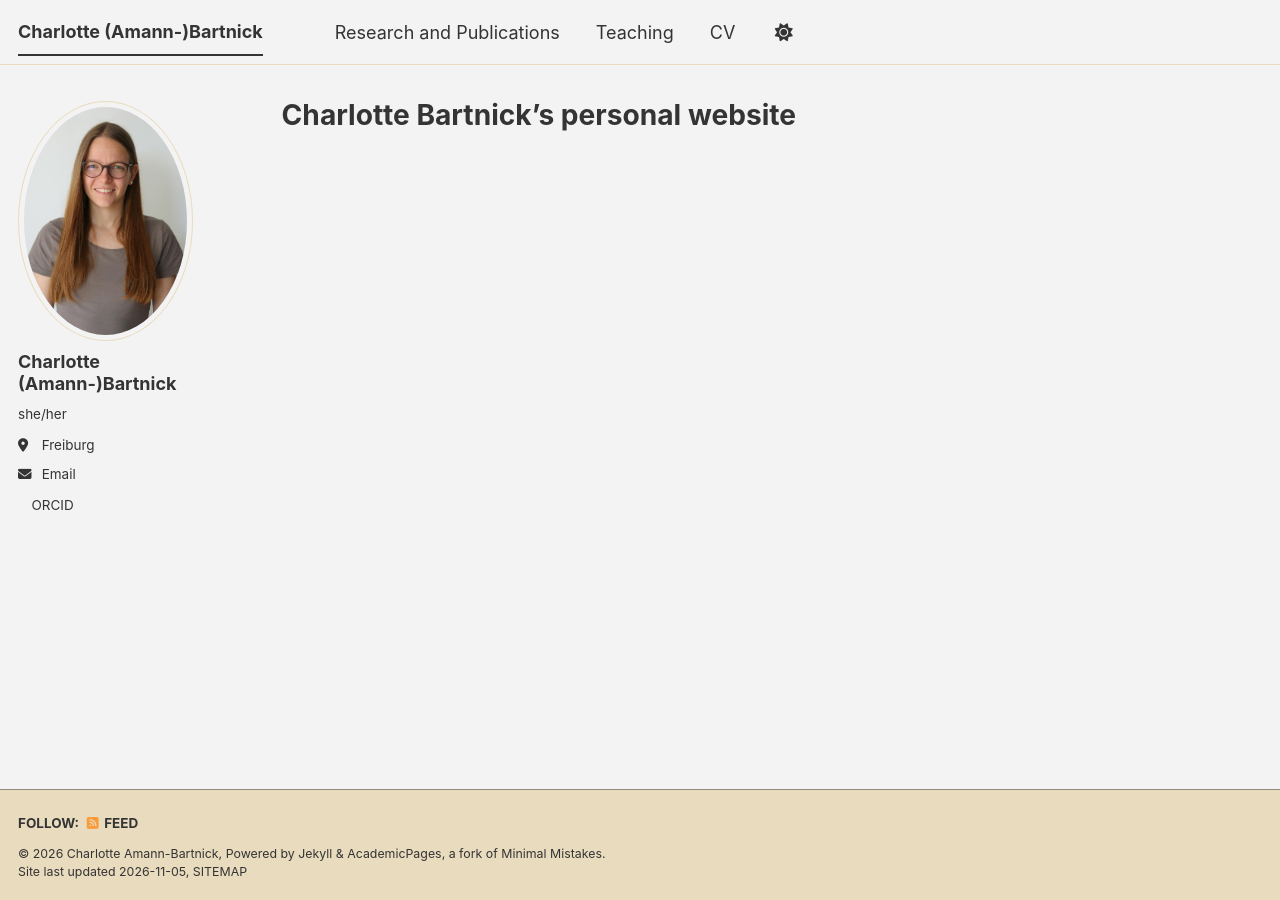
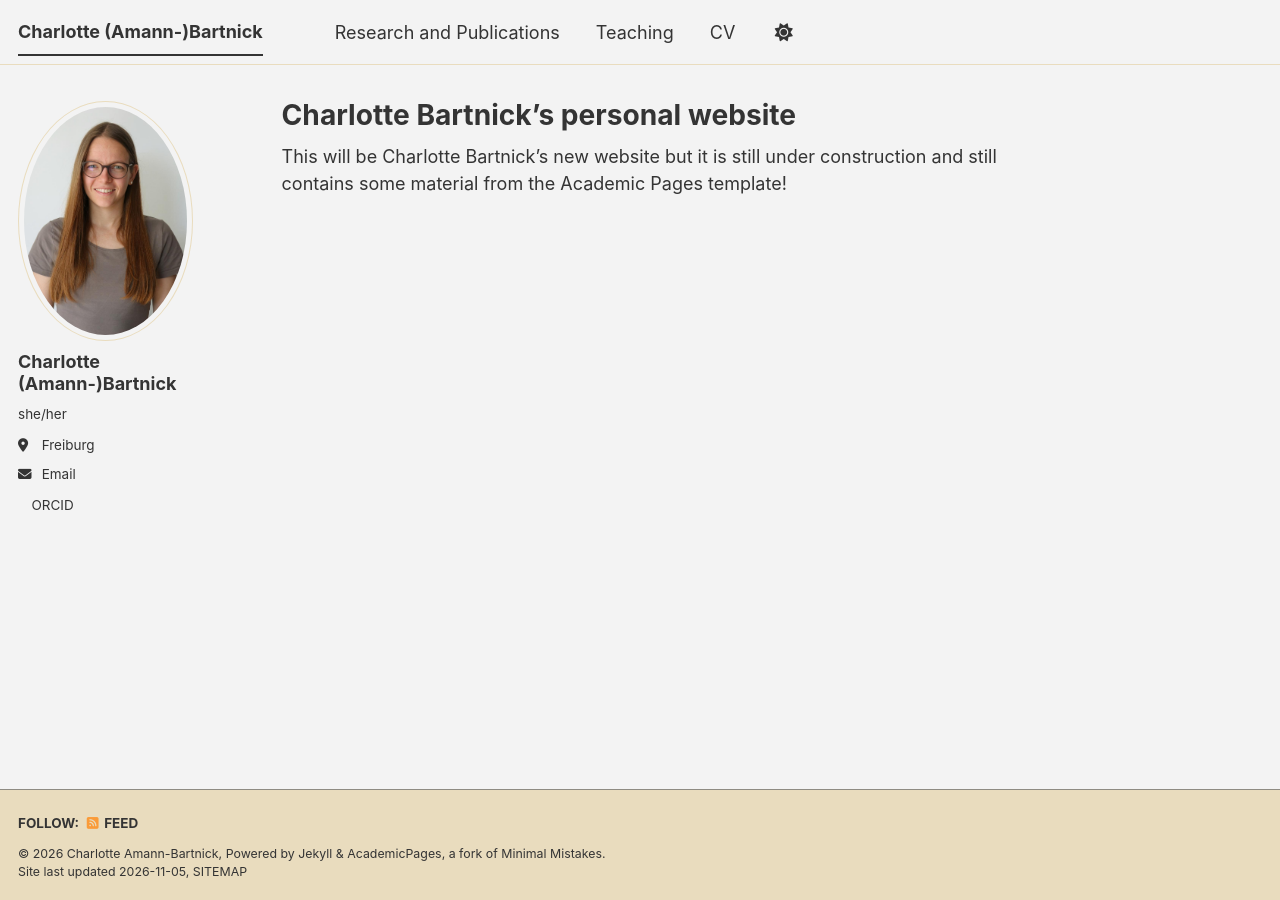
Before and after one commit to cbartnick/TestWebsite2, a Jekyll site: the page built from _pages/about.md, in a window 1280 px wide. Built offline with Jekyll 4.4.1, drawn with Linux system fonts in a browser that asks for light colours; a style sheet for code colours, icons or effects is not loaded; a file with an impossible date is left out.

Commit message:
Update about page with construction notice
Added a note about the website being under construction.

```diff
--- a/_pages/about.md
+++ b/_pages/about.md
@@ -6,3 +6,6 @@ redirect_from:
   - /about/
   - /about.html
 ---
+
+
+This will be Charlotte Bartnick's new website but it is still under construction and still contains some material from the Academic Pages template!
```
